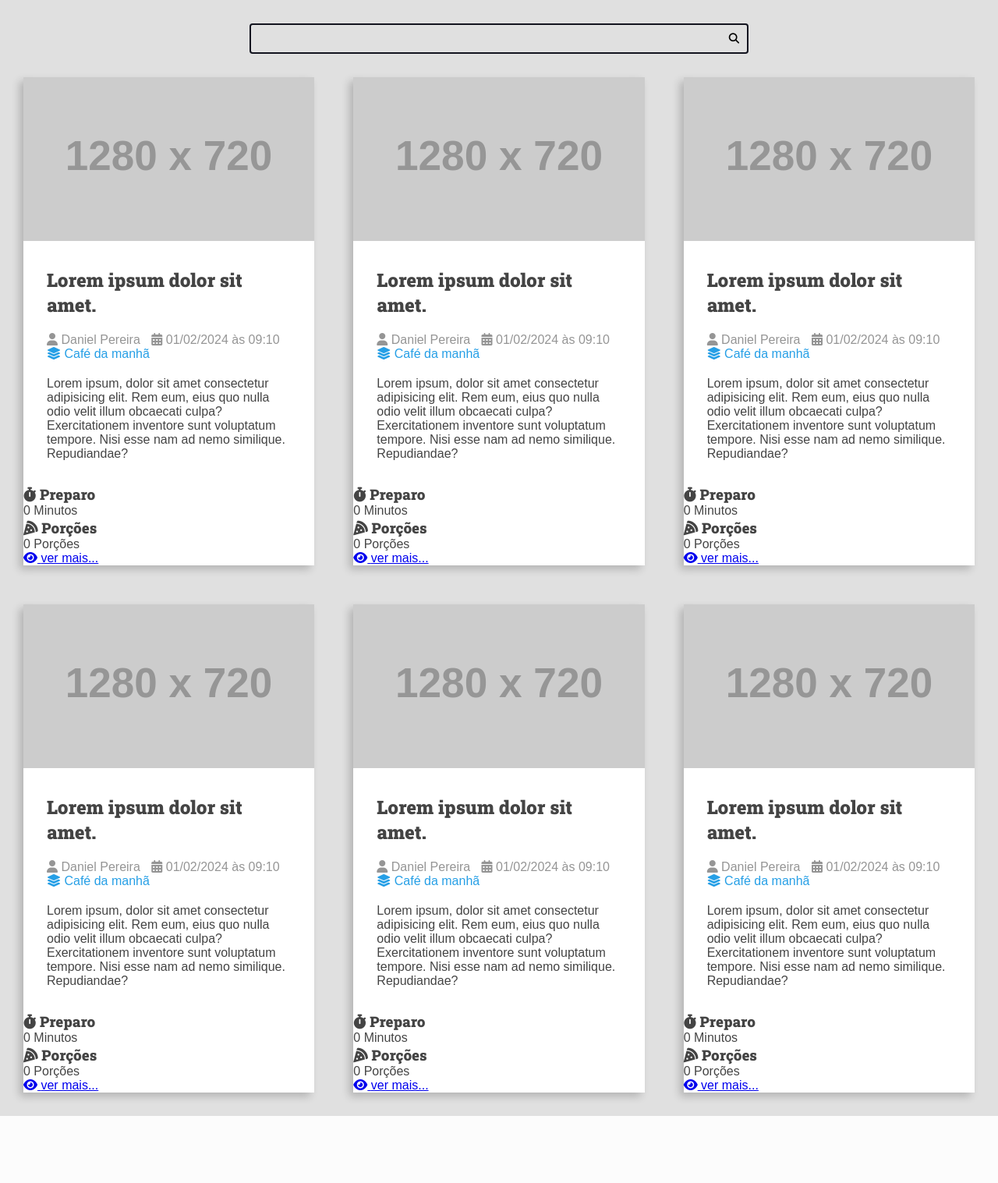
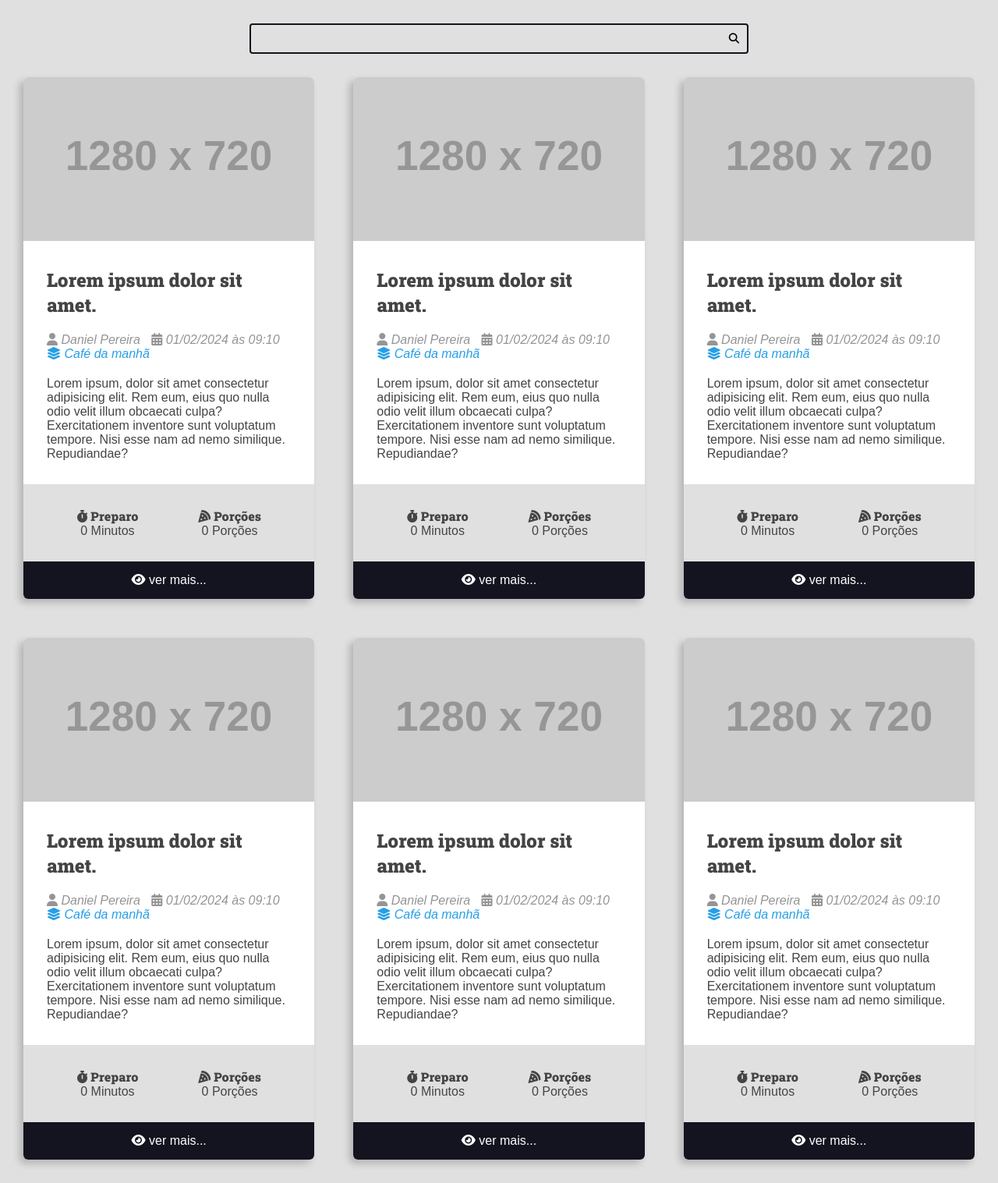
Before and after one commit to danielpereira91/django-course, a Python web app: template recipes/templates/recipes/pages/home.html in a window 1280 px wide. Shown: the part 113-1630 px from the top of the page at 78% size. Before the commit the page ends 1544 px from the top, so only its background shows below. Run offline with Jinja, Linux system fonts and the light colour scheme; the template is opened without the code that fills it, so the values that code supplies are empty; grey boxes labelled with a size stand in for pictures from a placeholder-image service; some libraries are stand-ins or nearby versions.

Commit message:
recipe style finalized

```diff
--- a/recipes/templates/recipes/partials/head.html
+++ b/recipes/templates/recipes/partials/head.html
@@ -167,7 +167,8 @@
             background: var(--color-white);
             box-shadow: -5px 5px 10px rgba(0, 0, 0, .2);
             transform: scale(1);transition: all 300ms ease-in-out;
-
+            border-radius: 0.6rem;
+            overflow: hidden;
         }
 
         .recipe img {
@@ -201,6 +202,7 @@
         .recipe-author-item {
             color: var(--color-gray-4);
             margin-right: 1rem;
+            font-style: italic;
         }
 
         .recipe-author a {
@@ -213,6 +215,38 @@
         .recipe-author a:hover {
             color: var(--color-primary-dark);
         }
+
+        .recipe-meta-container {
+            display: flex;
+            flex-flow: row wrap;
+            padding: var(--spacing-gutter-medium);
+            background: var(--color-gray-1);
+        }
+
+        .recipe-meta {
+            display: flex;
+            flex-flow: column nowrap;
+            flex-shrink: 1;
+            flex-grow: 1;
+            text-align: center;
+        }
+        .recipe-meta-title {
+            font-size: 1.6rem;
+        }
+
+        .recipe-footer a {
+            background: var(--color-primary-dark);
+            display: block;
+            color: var(--color-white);
+            text-decoration: none;
+            text-align: center;
+            padding: 1.5rem;
+            transition: all 300ms ease-in-out;
+        }
+
+        .recipe-footer a:hover {
+            filter: brightness(2);
+        }
     </style>
 
     <title>Recipes</title>
```
